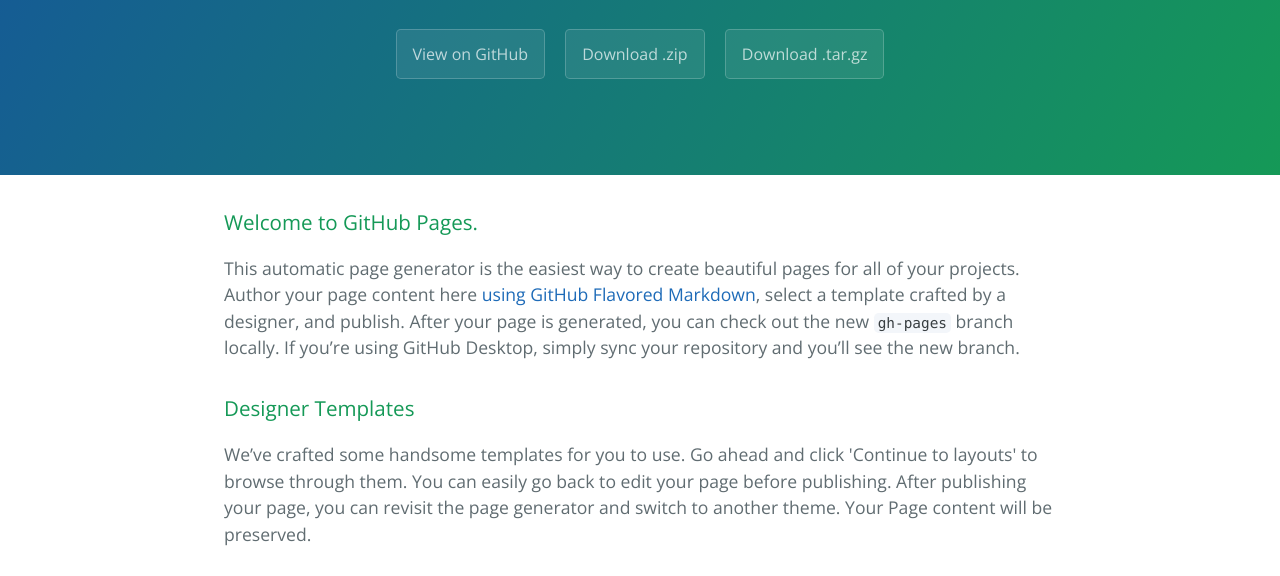
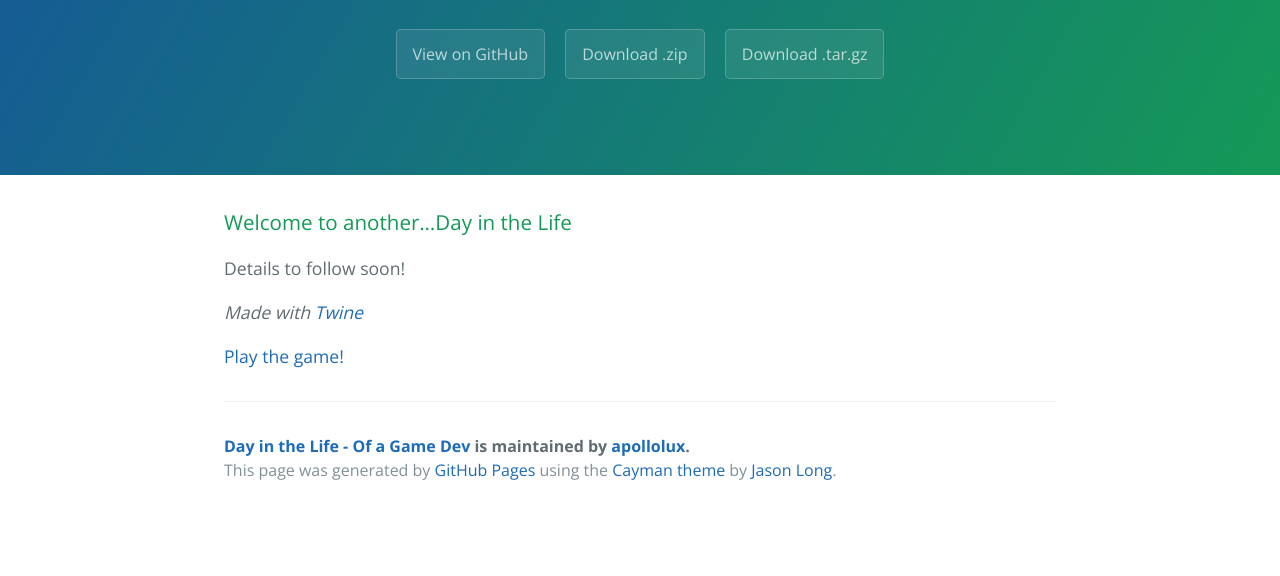
Before and after one commit to apollolux/twine-ditl-gamedev, a plain HTML site: page index.html in a window 1280 px wide. Shown: the part 208-784 px from the top of the page. Drawn offline with nearby package versions, Linux system fonts and the light colour scheme.

Commit message:
Update index.html

```diff
--- a/index.html
+++ b/index.html
@@ -19,6 +19,11 @@
     </section>
 
     <section class="main-content">
+    	<h3 id="welcome">Welcome to another&hellip;Day in the Life</h3>
+    	<p>Details to follow soon!</p>
+    	<p><em>Made with <a href="http://twinery.org" target="_blank">Twine</a></em></p>
+    	<p><a href="day.html">Play the game!</a></p>
+      <!--
       <h3>
 <a id="welcome-to-github-pages" class="anchor" href="#welcome-to-github-pages" aria-hidden="true"><span class="octicon octicon-link"></span></a>Welcome to GitHub Pages.</h3>
 
@@ -43,7 +48,7 @@
 <a id="support-or-contact" class="anchor" href="#support-or-contact" aria-hidden="true"><span class="octicon octicon-link"></span></a>Support or Contact</h3>
 
 <p>Having trouble with Pages? Check out our <a href="https://help.github.com/pages">documentation</a> or <a href="https://github.com/contact">contact support</a> and we’ll help you sort it out.</p>
-
+-->
       <footer class="site-footer">
         <span class="site-footer-owner"><a href="https://github.com/apollolux/twine-ditl-gamedev">Day in the Life - Of a Game Dev</a> is maintained by <a href="https://github.com/apollolux">apollolux</a>.</span>
 
```
